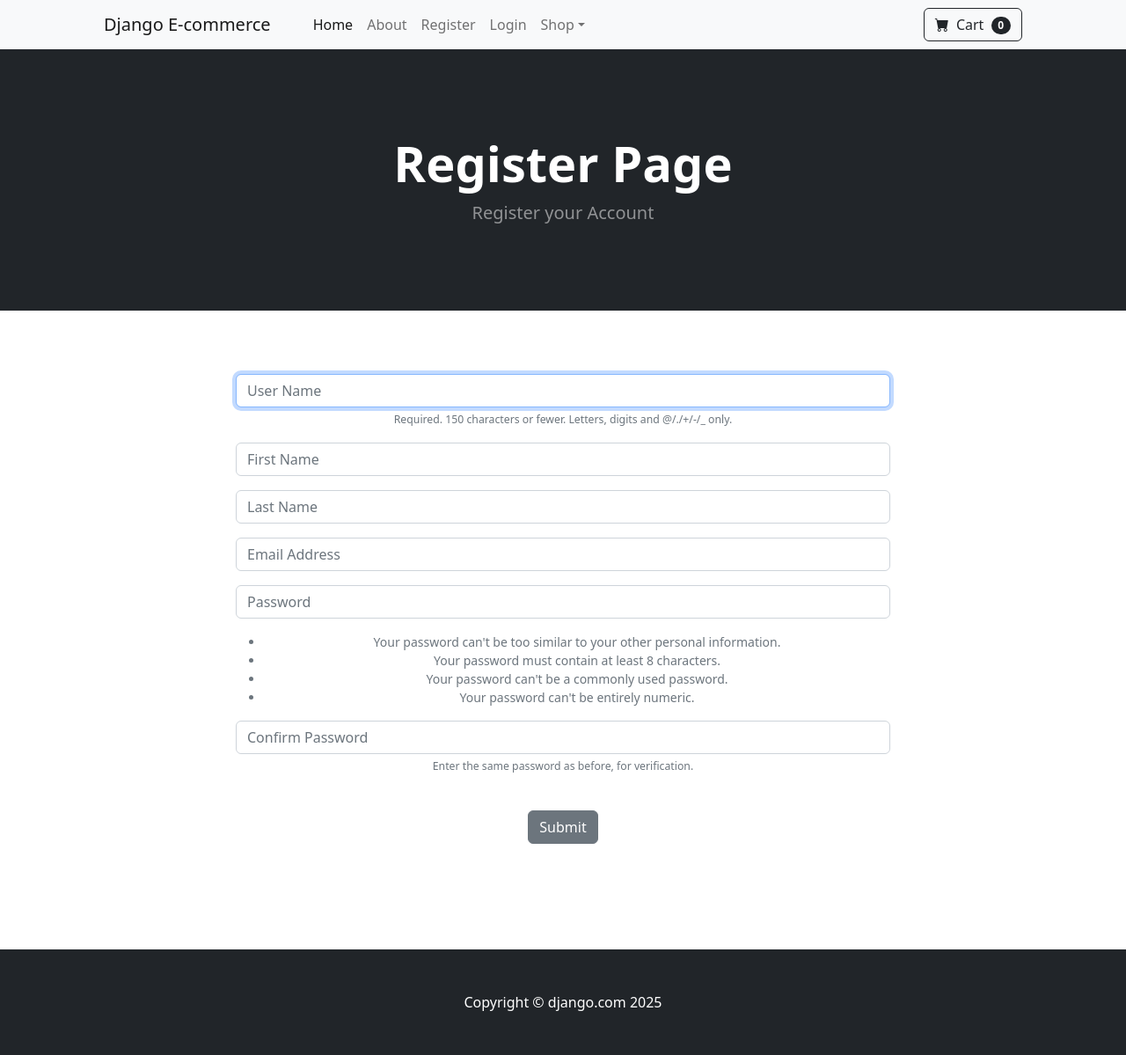
After one commit to prince-0303/Django_Ecom, a Django app: page /register in a window 1280 px wide. The commit adds this page. Shown: the whole page at 88% size. Run offline with Django 5.2, Linux system fonts and the light colour scheme; some libraries are stand-ins or nearby versions.

Commit message:
📒created register form

```diff
--- /dev/null
+++ b/store/forms.py
@@ -0,0 +1,30 @@
+from django.contrib.auth.models import User
+from django.contrib.auth.forms import UserCreationForm
+from django import forms
+
+class SignUpForm(UserCreationForm):
+	email = forms.EmailField(label="", widget=forms.TextInput(attrs={'class':'form-control', 'placeholder':'Email Address'}))
+	first_name = forms.CharField(label="", max_length=100, widget=forms.TextInput(attrs={'class':'form-control', 'placeholder':'First Name'}))
+	last_name = forms.CharField(label="", max_length=100, widget=forms.TextInput(attrs={'class':'form-control', 'placeholder':'Last Name'}))
+
+	class Meta:
+		model = User
+		fields = ('username', 'first_name', 'last_name', 'email', 'password1', 'password2')
+
+	def __init__(self, *args, **kwargs):
+		super(SignUpForm, self).__init__(*args, **kwargs)
+
+		self.fields['username'].widget.attrs['class'] = 'form-control'
+		self.fields['username'].widget.attrs['placeholder'] = 'User Name'
+		self.fields['username'].label = ''
+		self.fields['username'].help_text = '<span class="form-text text-muted"><small>Required. 150 characters or fewer. Letters, digits and @/./+/-/_ only.</small></span>'
+
+		self.fields['password1'].widget.attrs['class'] = 'form-control'
+		self.fields['password1'].widget.attrs['placeholder'] = 'Password'
+		self.fields['password1'].label = ''
+		self.fields['password1'].help_text = '<ul class="form-text text-muted small"><li>Your password can\'t be too similar to your other personal information.</li><li>Your password must contain at least 8 characters.</li><li>Your password can\'t be a commonly used password.</li><li>Your password can\'t be entirely numeric.</li></ul>'
+
+		self.fields['password2'].widget.attrs['class'] = 'form-control'
+		self.fields['password2'].widget.attrs['placeholder'] = 'Confirm Password'
+		self.fields['password2'].label = ''
+		self.fields['password2'].help_text = '<span class="form-text text-muted"><small>Enter the same password as before, for verification.</small></span>'
--- a/store/urls.py
+++ b/store/urls.py
@@ -6,4 +6,5 @@ urlpatterns = [
     path('about', views.about, name='about'),
     path('login', views.user_login, name='login'),
     path('logout', views.user_logout, name='logout'),
+    path('register', views.user_register, name='register'),
 ]
--- a/store/views.py
+++ b/store/views.py
@@ -2,6 +2,9 @@ from django.shortcuts import render, redirect
 from .models import Product
 from django.contrib.auth import authenticate, login, logout  #inbuilt authenticate library
 from django.contrib import messages  # this is used to show some sort of messages during login, logout etc....
+from .forms import SignUpForm
+
+
 
 # Create your views here.
 
@@ -31,3 +34,22 @@ def user_logout(request):
     logout(request)
     messages.success(request, ('You have logged out... Thanks for stopping by......'))
     return redirect('home')
+
+def user_register(request):
+    form = SignUpForm()
+    if request.method == 'POST':
+        form = SignUpForm(request.POST)
+        if form.is_valid():
+            form.save()
+            username = form.cleaned_data['username']
+            password = form.cleaned_data['password1']
+            user = authenticate(request, username=username, password=password)
+            login(request, user)
+            messages.success(request, ("You have registered successfuly..."))
+            return redirect('home')
+        else:
+            print(form.errors)
+            messages.error(request, ("There was a problem while registering, please try again..."))
+            # return redirect('register')
+
+    return render(request, 'register.html', {'form':form})
--- a/templates/navbar.html
+++ b/templates/navbar.html
@@ -13,6 +13,7 @@
             {%if user.is_authenticated %}
                 <li class="nav-item"><a class="nav-link" href="{% url 'logout'%}">Logout</a></li>
             {%else%}
+                <li class="nav-item"><a class="nav-link" href="{% url 'register'%}">Register</a></li>
                 <li class="nav-item"><a class="nav-link" href="{% url 'login'%}">Login</a></li>
             {%endif%}
                 <li class="nav-item dropdown">
--- /dev/null
+++ b/templates/register.html
@@ -0,0 +1,33 @@
+{% extends 'base.html'%}
+
+{%block content%}
+
+<!-- Header-->
+<header class="bg-dark py-5">
+    <div class="container px-4 px-lg-5 my-5">
+        <div class="text-center text-white">
+            <h1 class="display-4 fw-bolder">Register Page</h1>
+            <p class="lead fw-normal text-white-50 mb-0">Register your Account</p>
+        </div>
+    </div>
+</header>
+<br><br><br>
+<div class="container">
+    <div class="row">
+        <center>
+            <div class="col-8">
+                <form method="POST" action="{%url 'register'%}">
+                    {%  csrf_token %}
+                    {{ form.as_p }}
+                    <br>
+                    <button type="submit" class="btn btn-secondary">Submit</button>
+                </form>
+                <br><br><br>
+
+            </div>
+        </center>
+    </div>
+</div>
+<br><br>
+
+{%endblock%}
```
Also changed, not shown: db.sqlite3.
